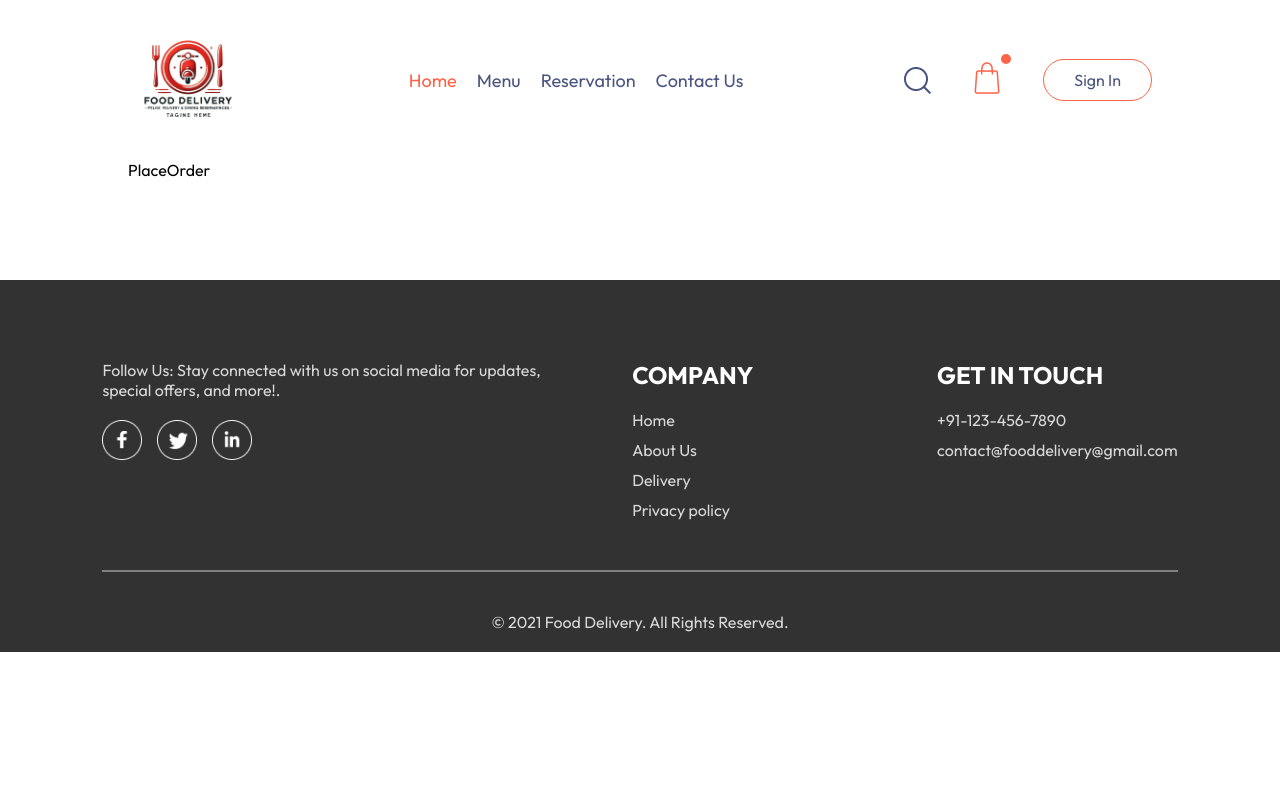
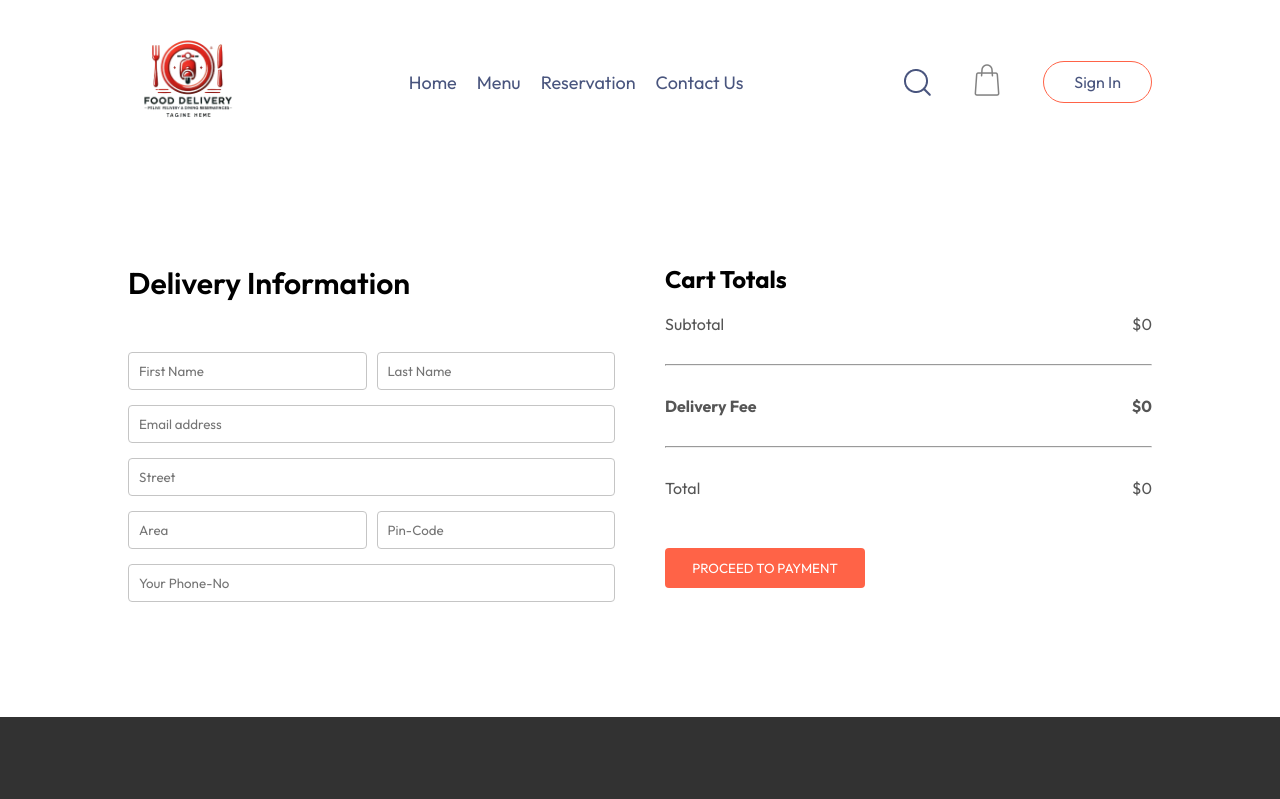
Before and after one commit to Food-del/Resturant, a React (Vite) app in the folder frontend/: page /order in a window 1280 px wide. Shown: the top 799 px of the page. Built offline with nearby package versions, Linux system fonts and the light colour scheme.

Commit message:
Add Cart,Signup And Oreder Page

```diff
--- a/frontend/src/App.jsx
+++ b/frontend/src/App.jsx
@@ -1,4 +1,4 @@
-import React from 'react'
+import React, { useState } from 'react'
 import Navbar from './components/Navbar/Navbar'
 import { Route, Routes } from 'react-router-dom'
 import Home from './pages/Home/Home'
@@ -7,13 +7,17 @@ import Cart from './pages/Cart/Cart'
 import PlaceOrder from './pages/PlaceOrder/PlaceOrder'
 import Reservation from './pages/Reservation/Reservation'
 import Footer from './components/Footer/Footer';
+import LoginPopup from './components/LoginPopup/LoginPopup'
 
 
 const App = () => {
+
+  const [showLogin,setShowLogin] =useState(false)
   return (
     <>
+    {showLogin?<LoginPopup setShowLogin={setShowLogin} />:<></>}
       <div className='app'>
-        <Navbar />
+        <Navbar setShowLogin={setShowLogin}/>
         <Routes>
           <Route path='/' element={<Home />} />
           <Route path='/cart' element={<Cart />} />
--- a/frontend/src/Context/StoreContext.jsx
+++ b/frontend/src/Context/StoreContext.jsx
@@ -20,17 +20,26 @@ const StoredContextProvider = (props) => {
         setCartItems((prev)=>({...prev,[itemId]:prev[itemId]-1}))
     }
 
-    useEffect(()=>{
-        console.log(cartItems);
 
-    },[cartItems])
+    const getTotalCartAmount = () => {
+        let totalAmount = 0 ;
+        for(const item in  cartItems){
+            if(cartItems[item]>0){
+                let itemInfo=food_list.find((product)=>product._id === item);
+                totalAmount += itemInfo.price*cartItems[item];
+            }
 
+        }
+        return totalAmount;
+
+    }
     const contextValue = {
         food_list,
         cartItems,
         setCartItems,
         addToCart,
-        removeFromCart
+        removeFromCart,
+        getTotalCartAmount,
     }
     return (
         <StoreContext.Provider value={contextValue}>
--- a/frontend/src/components/Header/Header.jsx
+++ b/frontend/src/components/Header/Header.jsx
@@ -1,5 +1,6 @@
 import React from 'react'
 import './Header.css'
+import { NavLink } from 'react-router-dom';
 
 const Header = () => {
 return (
@@ -10,7 +11,7 @@ return (
           <h2>Order your favourite food here</h2>
           <p>
           Feeling hungry? Don’t wait! Order your favorite dishes from the best restaurants near you. Delicious food is just a click away!          </p>
-          <button>View Menu</button>
+          <NavLink to='/menu'><button>View Menu</button></NavLink>
         </div>
       </div>
       <div className="split-section right-section">
@@ -19,7 +20,7 @@ return (
           <p>
           Looking to dine out? Reserve your table at the best restaurants near you. A perfect dining experience is just a click away!
           </p>
-          <button>Make Reservation</button>
+          <NavLink to='/reservation'><button>Make Reservation</button></NavLink>
         </div>
       </div>
     </div>
--- /dev/null
+++ b/frontend/src/components/LoginPopup/LoginPopup.css
@@ -0,0 +1,79 @@
+.login-popup{
+    position: absolute;
+    z-index: 1;
+    width: 100%;
+    height: 100%;
+    background-color: #00000090;
+    display: grid;
+
+}
+
+.login-popup-container{
+    place-self: center;
+    width: max(23vw,330px);
+    color: #808080;
+    background-color: white;
+    display: flex;
+    flex-direction: column;
+    gap: 25px;
+    padding: 25px 30px;
+    border-radius: 8px;
+    font-size: 14px;
+    animation: fadeIn 0.5s;
+}
+
+
+.login-popup-title{
+    display: flex;
+    justify-content:space-between;
+    align-items: center;
+    color: black;
+}
+
+.login-popup-title img{
+ width: 16px;
+ cursor: pointer;
+
+}
+
+.login-popup-inputs{
+    display: flex;
+    flex-direction: column;
+    gap: 20px;
+}
+
+.login-popup-inputs input{
+    outline: none;
+    border: 1px solid #c9c9c9;
+    padding: 10px;
+    border-radius: 4px;
+}
+
+.login-popup-container button{
+    border: none;
+    padding: 10px;
+    border-radius:4px;
+    color: white;
+    background-color: tomato;
+    font-size: 15px;
+    cursor: pointer;
+
+
+}
+
+.login-popup-condition {
+    display: flex;
+    align-items: start;
+    gap: 8px;
+    margin-top: -15px;
+}
+
+.login-popup-condition input{
+    margin-top: 5px;
+}
+
+.login-popup p span{
+    color: tomato;
+    font-weight: 500;
+    cursor: pointer;
+}
--- /dev/null
+++ b/frontend/src/components/LoginPopup/LoginPopup.jsx
@@ -0,0 +1,34 @@
+import React, { useState } from 'react'
+import './LoginPopup.css'
+import { assets } from '../../assets/assets'
+const LoginPopup = ({setShowLogin}) => {
+
+      const [currState,setCurrState] =useState("Login")
+  return (
+    <div className='login-popup'>
+     <form  className="login-popup-container">
+        <div className="login-popup-title">
+            <h2>{currState}</h2>
+            <img onClick={()=>setShowLogin(false)}   src={assets.cross_icon} alt="" />
+        </div>
+        <div className="login-popup-inputs">
+            {currState==="Login"?<></>: <input type="text" placeholder='Your Name' required/>}
+            <input type="email" placeholder='Your Email' required/>
+            <input type="password" placeholder='Your Password' required/>
+        </div>
+        <button>{currState==="Sign Up"?"Create account":"Login"}</button>
+        <div className="login-popup-condition">
+            <input type="checkbox" required/>
+            <p>By continuing, i agree to the terms of use & privacy policy.</p>
+        </div>  {currState==="Login"
+        ?<p>Create a new account?<span onClick={()=>setCurrState("Sign Up")}>Click here</span></p>
+        :<p>Already have an acoount?<span onClick={()=>setCurrState("Login")}>Login here</span></p>
+        }
+
+
+     </form>
+    </div>
+  )
+}
+
+export default LoginPopup
--- a/frontend/src/components/Navbar/Navbar.css
+++ b/frontend/src/components/Navbar/Navbar.css
@@ -38,18 +38,30 @@
     background-color: #fff4f2;
 }
 
-.navbar .active{
+/* .navbar .active {
     color: tomato;
-    /* padding-bottom: 2px;
-    border-bottom: 2px solid #49557e; */
+    padding-bottom: 2px;
+    border-bottom: 2px solid #49557e;
+} */
+
+.navbar .active img{
+    filter: grayscale(0%);
 }
 
 .navbar li{
     cursor: pointer;
 }
 
+.navbar li:hover,Link:hover,a:hover{
+    color: tomato;
+}
+
 .navbar-search-icon{
     position: relative;
+}
+
+.navbar-search-icon img{
+    filter: grayscale(100%);
 }
 .navbar-search-icon .dot{
     position: absolute;
--- a/frontend/src/components/Navbar/Navbar.jsx
+++ b/frontend/src/components/Navbar/Navbar.jsx
@@ -1,15 +1,18 @@
-import React, { useState } from 'react'
+import React, { useContext, useState } from 'react'
 import './Navbar.css'
 import {assets} from '../../assets/assets'
 import { Link, NavLink } from 'react-router-dom';
+import { StoreContext } from '../../Context/StoreContext';
 
-const Navbar = () => {
+const Navbar = ({setShowLogin}) => {
 
   const [menu,setMenu] = useState("Home");
+  const {getTotalCartAmount} =useContext(StoreContext)
+
 
   return (
     <div className='navbar'>
-      <img src={assets.logoes} alt="" className="logo" />
+      <Link to='/' onClick={()=>setMenu("Home")} className={menu==="Home"?"active":""}><img src={assets.logoes} alt="" className="logo" /></Link>
       <ul className="navbar-menu">
         <Link to="/"onClick={()=>setMenu("Home")} className={menu==="Home"?"active":""}>Home</Link>
         <li onClick={()=>setMenu("Menu")} className={menu==="Menu"?"active":""}><NavLink to="/menu">Menu</NavLink></li>
@@ -17,12 +20,12 @@ const Navbar = () => {
         <a href='#footer' onClick={()=>setMenu("Contact-us")} className={menu==="Contact-us"?"active":""}>Contact Us</a>
       </ul>
       <div className="navbar-right">
-        <img src={assets.search_icon} alt="" />
+        <img  src={assets.search_icon} alt="" />
         <div className="navbar-search-icon">
-          <img src={assets.bag_icon} alt="" />
-          <div className="dot"></div>
+          <Link to='/cart'onClick={()=>setMenu("Cart")} className={menu==="Cart"?"active":""}><img src={assets.bag_icon} alt="" /></Link>
+          <div className={getTotalCartAmount()===0?"":"dot"}></div>
         </div>
-        <button>Sign In</button>
+        <button onClick={()=>setShowLogin(true)}>Sign In</button>
       </div>
     </div>
   )
--- a/frontend/src/pages/Cart/Cart.css
+++ b/frontend/src/pages/Cart/Cart.css
@@ -0,0 +1,83 @@
+.cart{
+    margin-top: 100px;
+}
+
+.cart-items-title{
+    display: grid;
+    grid-template-columns: 1fr 1.5fr 1fr 1fr 1fr 0.5fr;
+    align-items: center;
+    color: gray;
+    font-size: max(1vw,12px);
+}
+
+.cart-items-item {
+    margin:10px 0px;
+    color: black;
+}
+
+.cart-items-item img{
+    width: 50px;
+}
+
+/* .cart-items-item p{
+    margin-left: 5px;
+} */
+
+.cart hr{
+    height: 1px;
+    background-color: #e2e2e2;
+    border: none;
+}
+
+.cart-items-item .cross{
+    cursor:pointer;
+    margin-left: 18px;
+    color: rgb(233, 49, 49);
+    font-weight: 500;
+    font-size: 15px;
+}
+
+
+
+.cart-bottom{
+    margin-top: 80px;
+    display: flex;
+    justify-content: space-between;
+    gap: max(12vw,20px);
+}
+
+.cart-total{
+    flex: 1;
+    display: flex;
+    flex-direction: column;
+    gap: 20px;
+}
+
+.cart-total-details{
+    display: flex;
+    justify-content: space-between;
+    color: #555;
+}
+
+.cart-total hr{
+    margin:10px 0px;
+}
+
+.cart-total button{
+    border: none;
+    color: white;
+    background-color: tomato;
+    width: max(15vw,200px);
+    padding: 12px 0px;
+    border-radius: 4px;
+    cursor: pointer;
+    margin-top: 30px;
+
+}
+
+@media (max-width:750px) {
+
+.cart-items-item .cross{
+    margin-left: 5px;
+}
+}
--- a/frontend/src/pages/Cart/Cart.jsx
+++ b/frontend/src/pages/Cart/Cart.jsx
@@ -1,9 +1,70 @@
-import React from 'react'
+import React, { useContext } from 'react'
 import './Cart.css'
+import { StoreContext } from '../../Context/StoreContext';
+import {useNavigate} from  'react-router-dom'
 
 const Cart = () => {
+
+  const {cartItems,food_list,removeFromCart,getTotalCartAmount} = useContext(StoreContext);
+  const navigate = useNavigate();
+
   return (
-    <div>Cart</div>
+    <div className="cart">
+      <div className="cart-items">
+        <div className="cart-items-title">
+          <p>Items</p>
+          <p>Title</p>
+          <p>Price</p>
+          <p>Quantity</p>
+          <p>Total</p>
+          <p>Remove</p>
+        </div>
+        <br />
+        <hr />
+        {food_list.map((item,index)=>{
+            if(cartItems[item._id] > 0)
+            {
+              return(
+                <div>
+                  <div className='cart-items-title cart-items-item'>
+                    <img src={item.image} alt="" />
+                    <p>{item.name}</p>
+                    <p>${item.price}</p>
+                    <p>{cartItems[item._id]}</p>
+                    <p>${item.price * cartItems[item._id]}</p>
+                    <p onClick={()=>removeFromCart(item._id)}className="cross">x</p>
+                  </div>
+                  <hr />
+                </div>
+              )
+            }
+
+        })}
+      </div>
+      <div className="cart-bottom">
+        <div className="cart-total">
+          <h2>Cart Totals</h2>
+          <div className="cart-total-details">
+            <p>Subtotal</p>
+            <p>${getTotalCartAmount()}</p>
+          </div>
+          <hr />
+
+          <div className="cart-total-details">
+            <b>Delivery Fee</b>
+            <b>${getTotalCartAmount()===0?0:15}</b>
+          </div>
+          <hr />
+
+          <div className="cart-total-details">
+            <p>Total</p>
+            <p>${getTotalCartAmount()===0?0:getTotalCartAmount()+15}</p>
+          </div>
+          <button onClick={()=>navigate('/order')}>PROCEED TO CHECKOUT</button>
+         </div>
+
+      </div>
+    </div>
   )
 }
 
--- a/frontend/src/pages/PlaceOrder/PlaceOrder.css
+++ b/frontend/src/pages/PlaceOrder/PlaceOrder.css
@@ -0,0 +1,41 @@
+.place-order{
+    display: flex;
+    align-items: start;
+    justify-content: space-between;
+    gap: 50px;
+    margin-top: 100px;
+}
+
+.place-order-left{
+    width: 100%;
+    max-width:max(30%,500px);
+}
+
+.place-order-left .title{
+    font-size: 30px;
+    font-weight: 600;
+    margin-bottom: 50px;
+}
+
+.place-order-left input{
+    margin-bottom: 15px;
+    width: 100%;
+    padding: 10px;
+    border: 1px solid #c5c5c5;
+    border-radius: 4px;
+    outline-color: tomato;
+}
+
+.place-order-left .multi-fields{
+    display: flex;
+    gap:10px;
+}
+
+
+.place-order-right{
+    width: 100%;
+    max-width: max(40%,500px);
+}
+ .place-order .cart-total button{
+    margin-top:30px;
+ }
--- a/frontend/src/pages/PlaceOrder/PlaceOrder.jsx
+++ b/frontend/src/pages/PlaceOrder/PlaceOrder.jsx
@@ -1,8 +1,48 @@
-import React from 'react'
+import React, { useContext } from 'react'
 import './PlaceOrder.css'
+import { StoreContext } from '../../Context/StoreContext'
 const PlaceOrder = () => {
+
+  const {getTotalCartAmount}= useContext(StoreContext)
   return (
-    <div>PlaceOrder</div>
+    <form className='place-order'>
+      <div className="place-order-left">
+         <p className="title">Delivery Information</p>
+         <div className="multi-fields">
+           <input type="text" placeholder="First Name"/>
+           <input type="text" placeholder="Last Name"/>
+         </div>
+        <input type="email" placeholder='Email address'/>
+        <input type="text" placeholder='Street'/>
+        <div className="multi-fields">
+           <input type="text" placeholder="Area"/>
+           <input type="number" placeholder="Pin-Code"/>
+         </div>
+         <input type="number" placeholder='Your Phone-No'/>
+      </div>
+      <div className="place-order-right">
+      <div className="cart-total">
+          <h2>Cart Totals</h2>
+          <div className="cart-total-details">
+            <p>Subtotal</p>
+            <p>${getTotalCartAmount()}</p>
+          </div>
+          <hr />
+
+          <div className="cart-total-details">
+            <b>Delivery Fee</b>
+            <b>${getTotalCartAmount()===0?0:15}</b>
+          </div>
+          <hr />
+
+          <div className="cart-total-details">
+            <p>Total</p>
+            <p>${getTotalCartAmount()===0?0:getTotalCartAmount()+15}</p>
+          </div>
+          <button >PROCEED TO PAYMENT</button>
+         </div>
+      </div>
+    </form>
   )
 }
 
```
